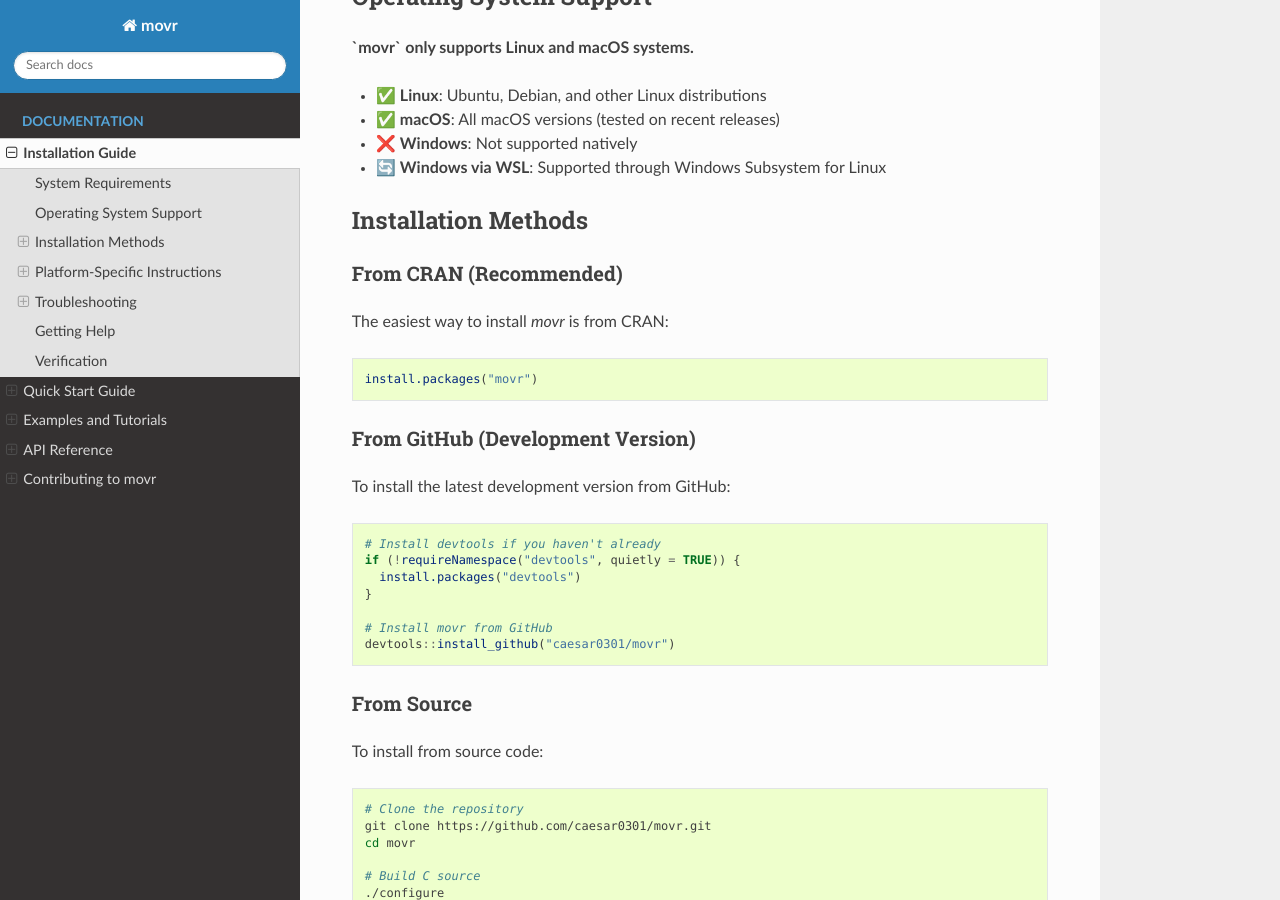
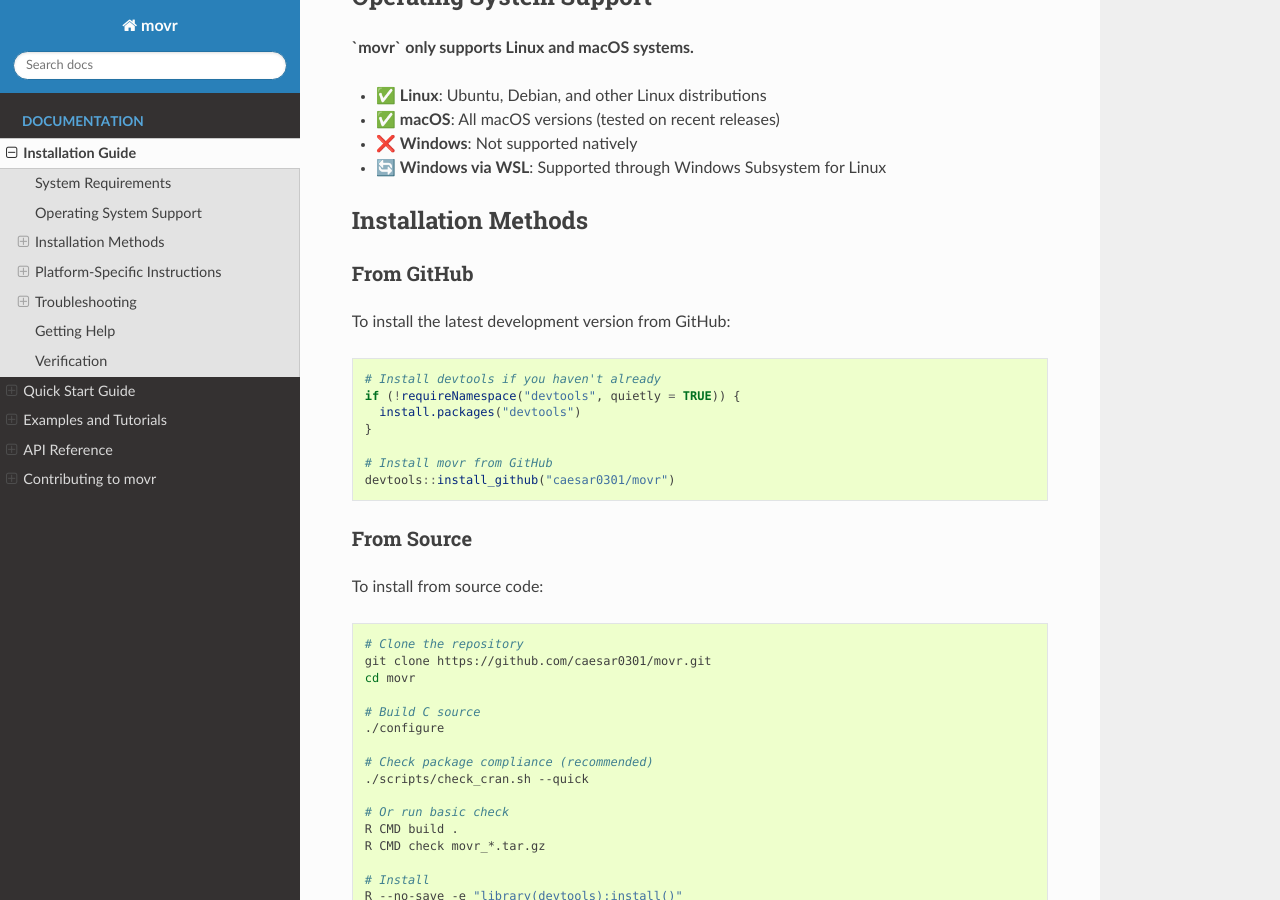
Before and after one commit to caesar0301/movr, a Sphinx documentation site: the page built from docs/source/installation.rst, in a window 1280 px wide and 900 px high, scrolled down 380 px. Built offline with Sphinx 7.4.7 and the Read the Docs theme 3.1.0, drawn with Linux system fonts in a browser that asks for light colours.

Commit message:
update doc

```diff
--- a/docs/source/installation.rst
+++ b/docs/source/installation.rst
@@ -23,17 +23,8 @@
 Installation Methods
 -------------------
 
-From CRAN (Recommended)
-~~~~~~~~~~~~~~~~~~~~~~
-
-The easiest way to install `movr` is from CRAN:
-
-.. code-block:: r
-
-   install.packages("movr")
-
-From GitHub (Development Version)
-~~~~~~~~~~~~~~~~~~~~~~~~~~~~~~~~
+From GitHub
+~~~~~~~~~~~
 
 To install the latest development version from GitHub:
 
```
Also changed, not shown: README.md (+1 -6 lines), docs/source/index.rst (+1 -7 lines).
